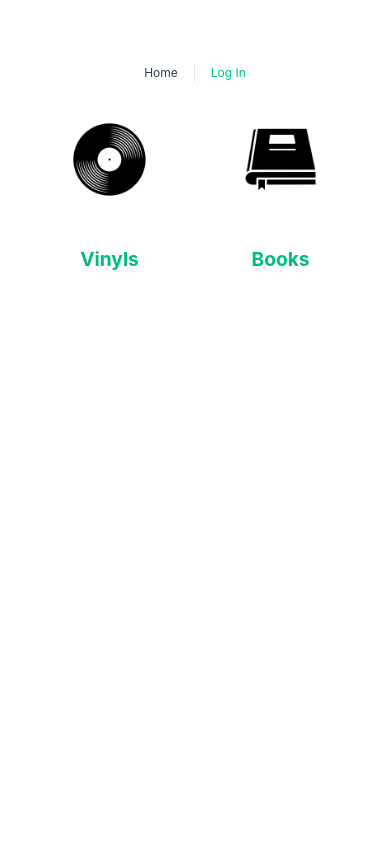
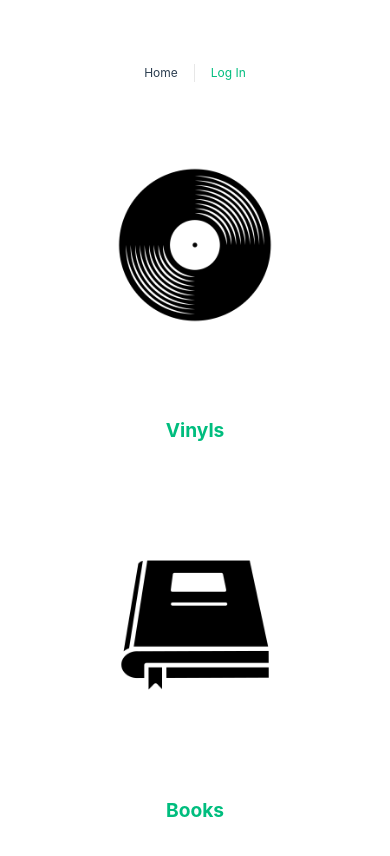
Before and after one commit to kristijan-pajtasev/personal-media-library-vue, a Vue app: page / in a window 390 px wide. Built offline with nearby package versions, Linux system fonts and the light colour scheme.

Commit message:
mobile meu

```diff
--- a/src/components/Home.vue
+++ b/src/components/Home.vue
@@ -63,4 +63,10 @@ export default {
   font-weight: bold;
   font-size: 1.2rem;
 }
+
+@media screen and (max-width: 480px) {
+  .Home__menuContainer {
+    flex-direction: column;
+  }
+}
 </style>
```
